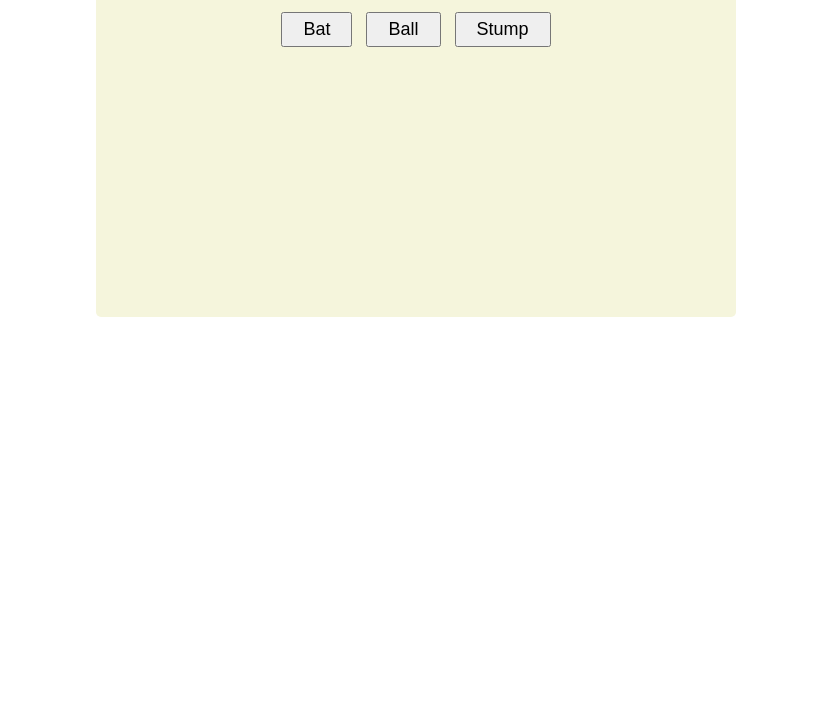
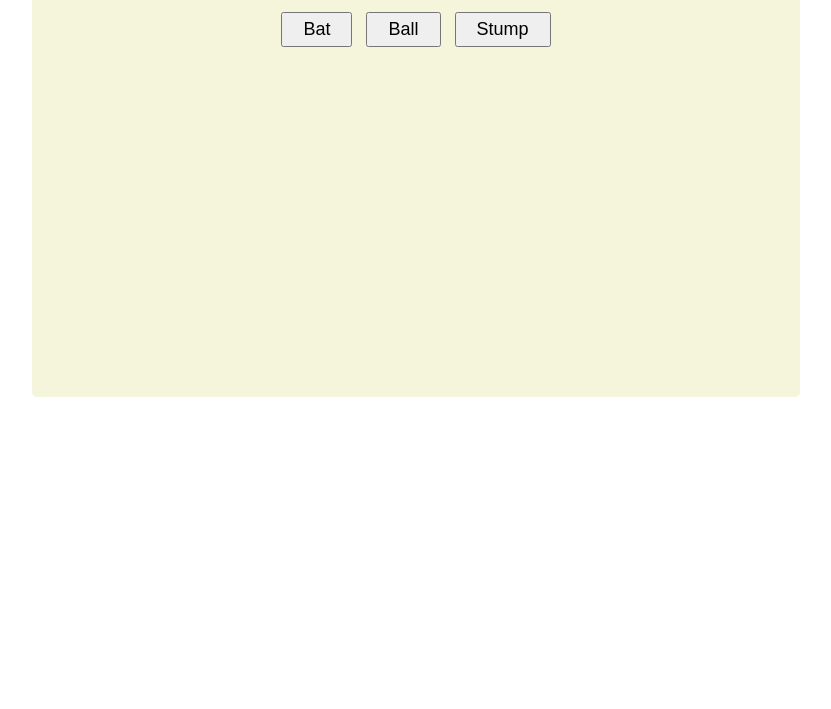
Before and after one commit to itsvikas94/Bat-Ball-Stump-Game, a plain HTML site: page index.html in a window 1280 px wide. Shown: the part 91-800 px from the top of the page, without its empty margins (224-1055 px from the left). Drawn offline with Linux system fonts and the light colour scheme.

Commit message:
Update index.html

```diff
--- a/index.html
+++ b/index.html
@@ -10,8 +10,8 @@
       }
       main {
         text-align: center;
-        height: 50vh;
-        width: 50vw;
+        height: 60vh;
+        width: 60vw;
         background-color: beige;
         margin: 0 auto;
         padding: 10px;
```
